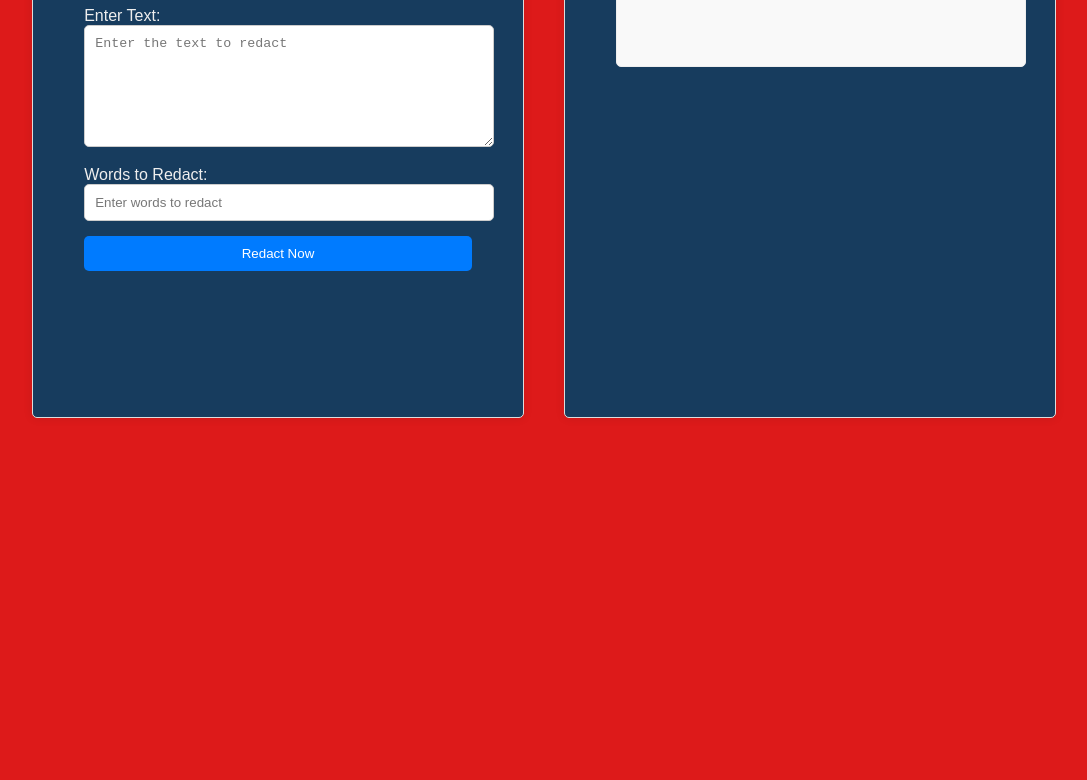
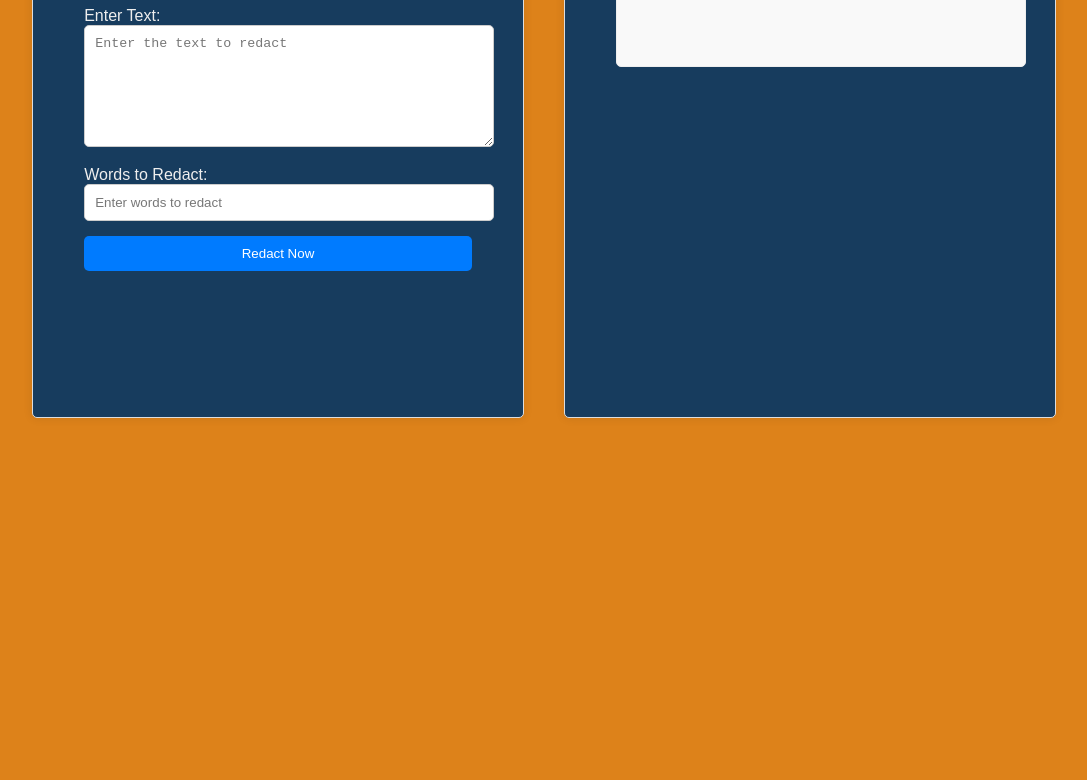
Before and after one commit to Deetechdiva/Redact-App, a plain HTML site: page index.html in a window 1280 px wide. Shown: the part 148-928 px from the top of the page, without its empty margins (96-1183 px from the left). Drawn offline with Linux system fonts and the light colour scheme.

Commit message:
completed redact app

```diff
--- a/style.css
+++ b/style.css
@@ -1,6 +1,6 @@
 body {
     font-family:'Arial', sans-serif;
-    background-color: #dd1a1a;
+    background-color: #dd821a;
     margin: 0;
     padding: 0;
 }
```
Also changed, not shown: 1 other file.
